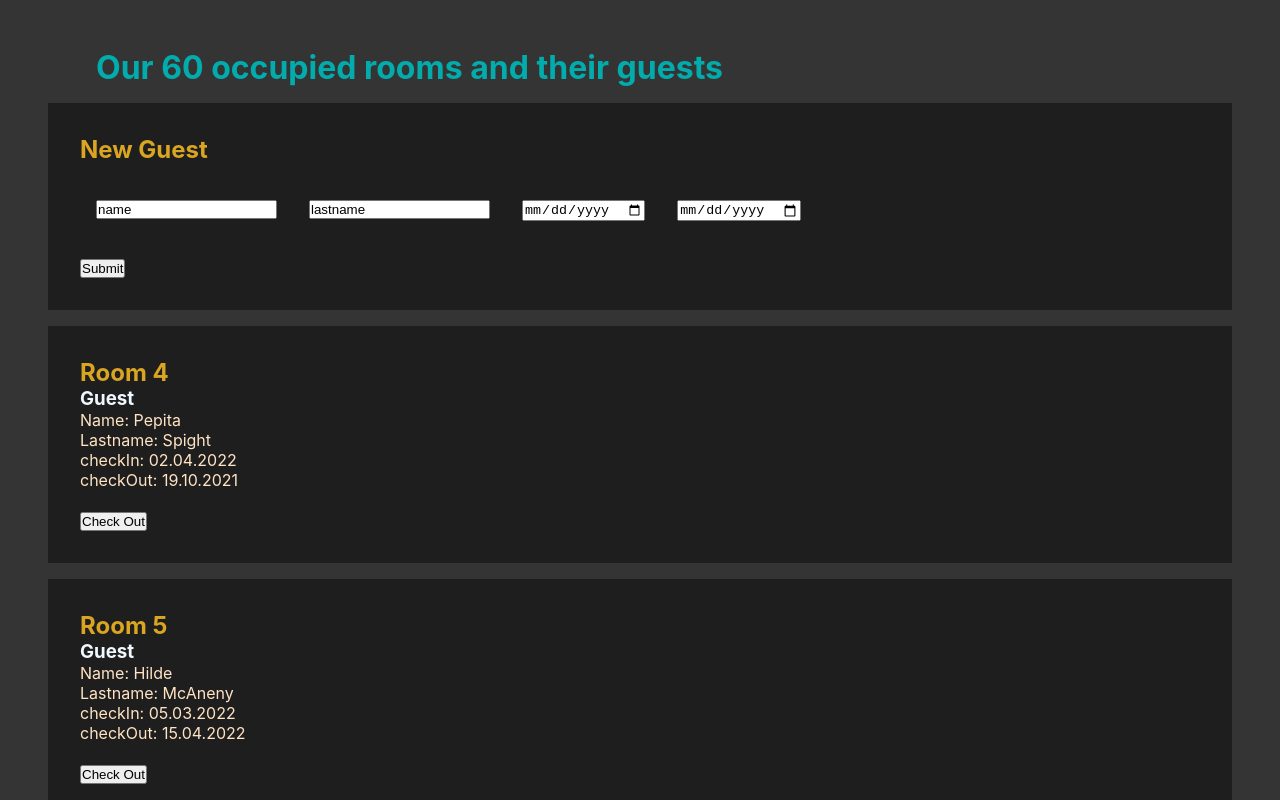
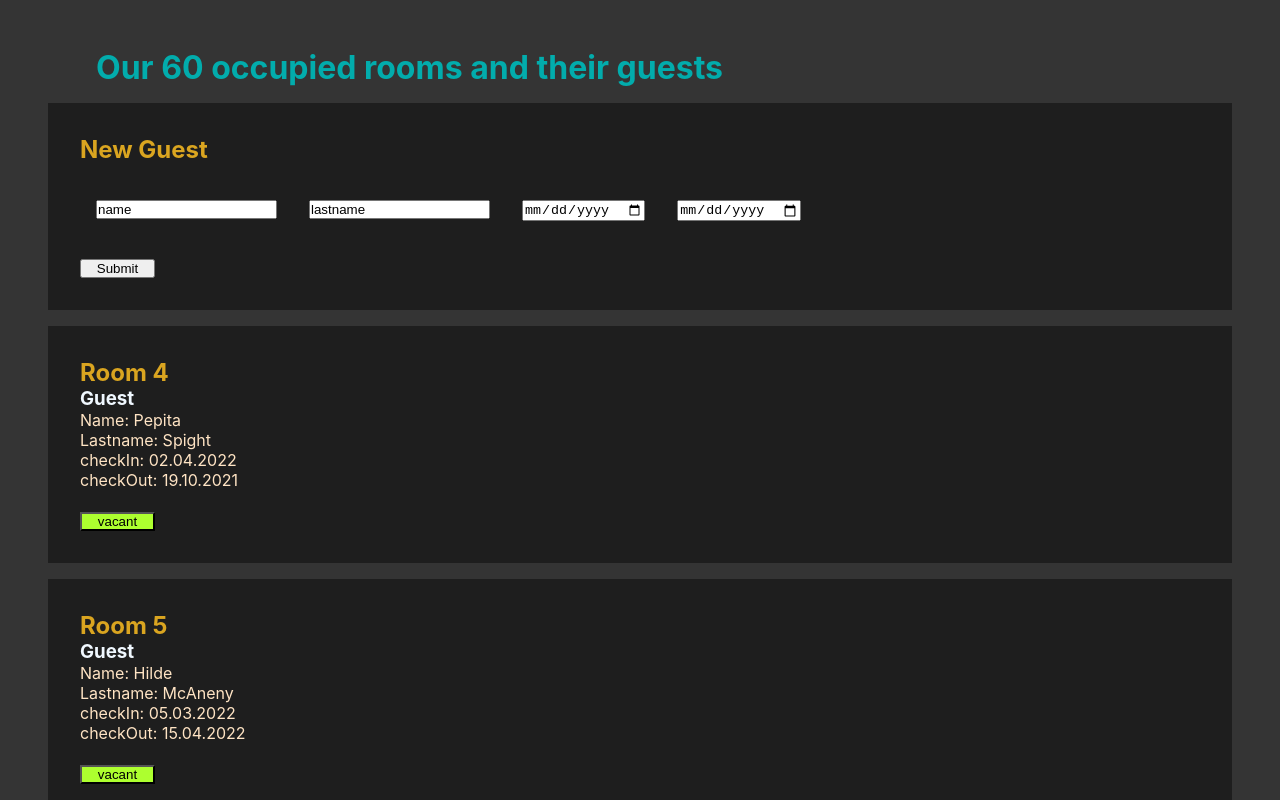
Before and after one commit to Marcelearn/hotel-guest-list, a React (Create React App) app: page / in a window 1280 px wide. Shown: the top 800 px of the page. Built offline with nearby package versions, Linux system fonts and the light colour scheme.

Commit message:
button styled

```diff
--- a/src/components/Room.js
+++ b/src/components/Room.js
@@ -1,32 +1,9 @@
-import { useState, useEffect } from "react";
 import Reverse from "./Reverse";
-
-
-
+import './Room.scss'
 
 function Room({item, updateData}){
     console.log(item)
-    const [checkedIn, setcheckIn] = useState(false)
-    // useEffect(()=> {
-    //   console.log("aus Ls laden")
-    //  setArr(JSON.parse(localStorage.getItem("rooms")) || SortedRooms(Rooms));
-    //  // addStorage(roomsComponents)
-    // },[])
-    // useEffect(()=>{
-    //   localStorage.setItem("rooms", JSON.stringify(arr))
 
-    // },[arr])
-
-
-    const handlerOnclick = () =>{
-        setcheckIn(!checkedIn)
-        console.log("handlerOnclick")
-    }
-    // useEffect (() =>{
-    //     if(checkedIn){
-    //         return alert(`Zimmer Nr. ${item.roomNo} ist nun belegt.`)
-    //     }
-    // },[checkedIn])
     return (
 
         <div className="room">
@@ -37,7 +14,7 @@ function Room({item, updateData}){
             <p className="room__guest__checkin" >checkIn: {Reverse(item.checkIn)}</p>
             <p className="room__guest__checkout">checkOut: {Reverse(item.checkOut)}</p>
             <br/>
-            <button onClick={()=>updateData(item)}>{item.checkedIn? "Check In": "Check Out"}</button>{/* Ruft die Funktion updateData aus App.js auf und übergibt aktuelles item  */}
+            <button className={item.checkedIn?"red":"green"} onClick={()=>updateData(item)}>{item.checkedIn? "occupied": "vacant"}</button>{/* Ruft die Funktion updateData aus App.js auf und übergibt aktuelles item  */}
 
         </div>
 
--- /dev/null
+++ b/src/components/Room.scss
@@ -0,0 +1,10 @@
+.green{
+    background-color: greenyellow;
+  }
+.red{
+    background-color: red;
+  }
+  button{
+    width: 75px;
+
+  }
```
Also changed, not shown: src/components/Form.scss (line endings or trailing spaces).
